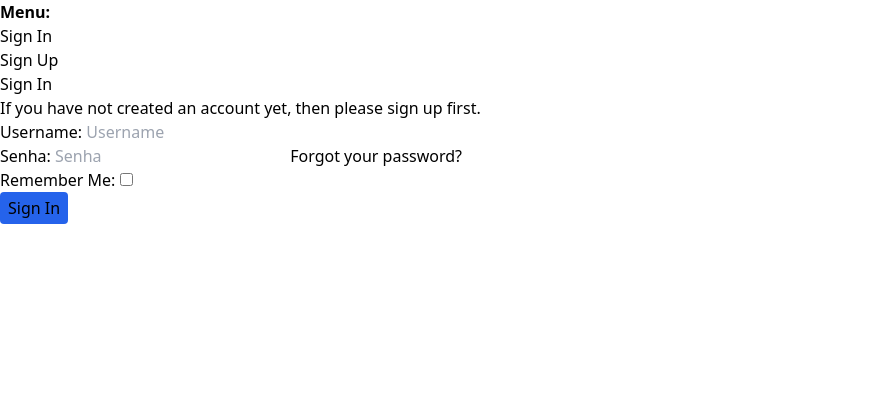
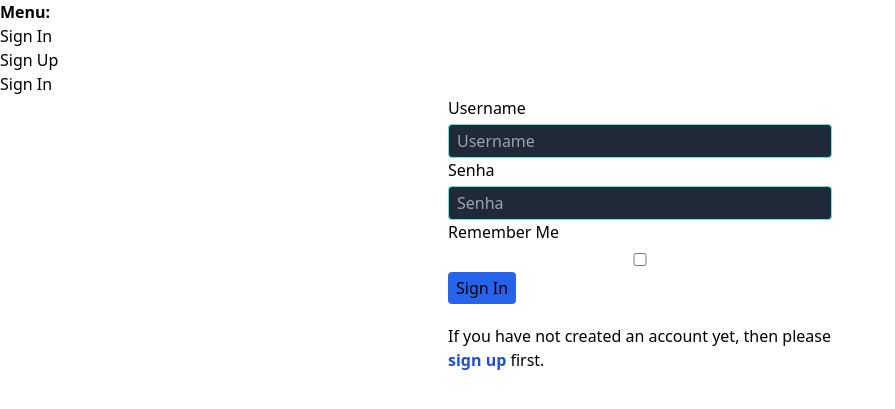
Before and after one commit to WelcomeToTheDjango/VotaExpress, a Django app: page /accounts/login/ in a window 1280 px wide. Shown: the top 409 px of the page, without its empty margins (0-895 px from the left). Run offline with Django 4.2, Linux system fonts and the light colour scheme; style sheets or scripts are compiled from the project's sources; some libraries are stand-ins or nearby versions.

Commit message:
starting allauth template edition
adding package django-widget-forms for add class to input fields
changing the fields.html for posibiliting the style edition of complete forms

```diff
--- a/config/settings.py
+++ b/config/settings.py
@@ -51,6 +51,7 @@
     "allauth",
     "allauth.account",
     "allauth.socialaccount",
+    "widget_tweaks",
 ]
 
 AUTH_USER_MODEL = "enquetes.User"
--- a/requirements.txt
+++ b/requirements.txt
@@ -10,6 +10,7 @@
 Django==5.0.1
 django-allauth==0.61.0
 django-browser-reload==1.12.1
+django-widget-tweaks==1.5.0
 idna==3.6
 mypy-extensions==1.0.0
 oauthlib==3.2.2
--- a/templates/account/login.html
+++ b/templates/account/login.html
@@ -8,21 +8,20 @@
     {% element h1 %}
         {% trans "Sign In" %}
     {% endelement %}
-    <p>
-        {% blocktrans %}If you have not created an account yet, then please
-    <a href="{{ signup_url }}">sign up</a> first.{% endblocktrans %}
-    </p>
+
+    <div class="mx-auto w-full max-w-sm">
+
     {% url 'account_login' as login_url %}
     {% element form form=form method="post" action=login_url tags="entrance,login" %}
         {% slot body %}
             {% csrf_token %}
-            {% element fields form=form unlabeled=True %}
-            {% endelement %}
+            {% element fields form=form unlabeled=True %}{% endelement %}
             {% if redirect_field_value %}
                 <input type="hidden"
                        name="{{ redirect_field_name }}"
                        value="{{ redirect_field_value }}" />
             {% endif %}
+
         {% endslot %}
         {% slot actions %}
             {% element button type="submit" tags="prominent,login" %}
@@ -30,7 +29,15 @@
             {% endelement %}
         {% endslot %}
     {% endelement %}
+
     {% if SOCIALACCOUNT_ENABLED %}
         {% include "socialaccount/snippets/login.html" with page_layout="entrance" %}
     {% endif %}
+
+    <p class="mt-5">
+        {% blocktrans %}If you have not created an account yet, then please
+        <a class="font-semibold text-blue-700" href="{{ signup_url }}">sign up</a> first.{% endblocktrans %}
+    </p>
+
+</div>
 {% endblock content %}
--- a/templates/allauth/elements/fields.html
+++ b/templates/allauth/elements/fields.html
@@ -1 +1,29 @@
-{{ attrs.form.as_p }}
+{% load widget_tweaks %}
+
+{% with attrs.form as form %}
+
+
+<!-- ========= NON FIELD ERROR ========== -->
+{% if form.non_field_errors %}
+<div class="non-field-errors">
+    {% for error in form.non_field_errors %}
+    <p class="error_message text-red-400 text-sm mb-[0.15em]">{{ error }}</p>
+    {% endfor %}
+</div>
+{% endif %}
+
+{% for field in form  %}
+<!-- ========= RENDER EACH FIELD ========== -->
+<div class="">
+    <label class="block mb-1" for="{{ form.title.id_for_label }}">
+        {{field.label}}
+    </label>
+    {% for error in field.errors %}
+        <p class="error_message text-red-400 text-sm mb-[0.15em]">{{ error }}</p>
+    {% endfor %}
+
+    {% render_field field class="w-full bg-gray-800 border border-teal-300 rounded py-1 px-2" %}
+</div>
+{% endfor %}
+
+{% endwith %}
```
